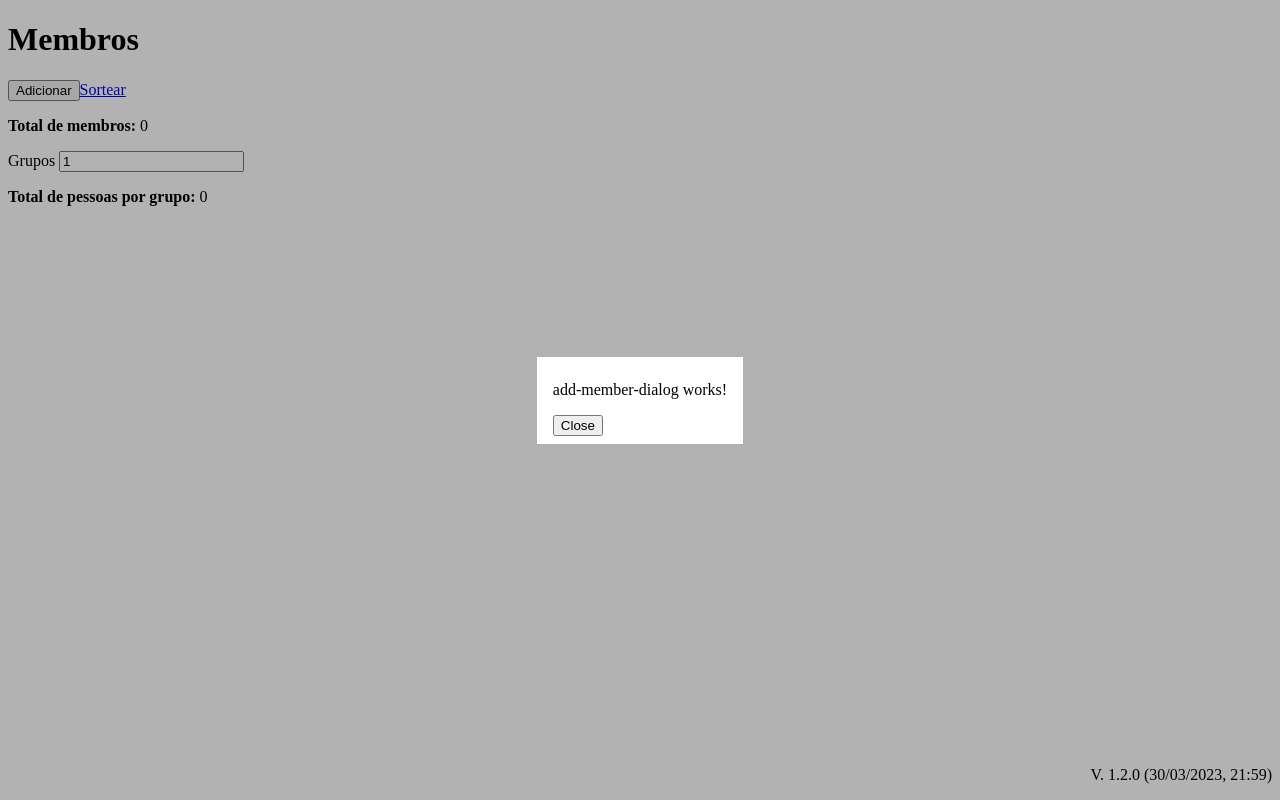
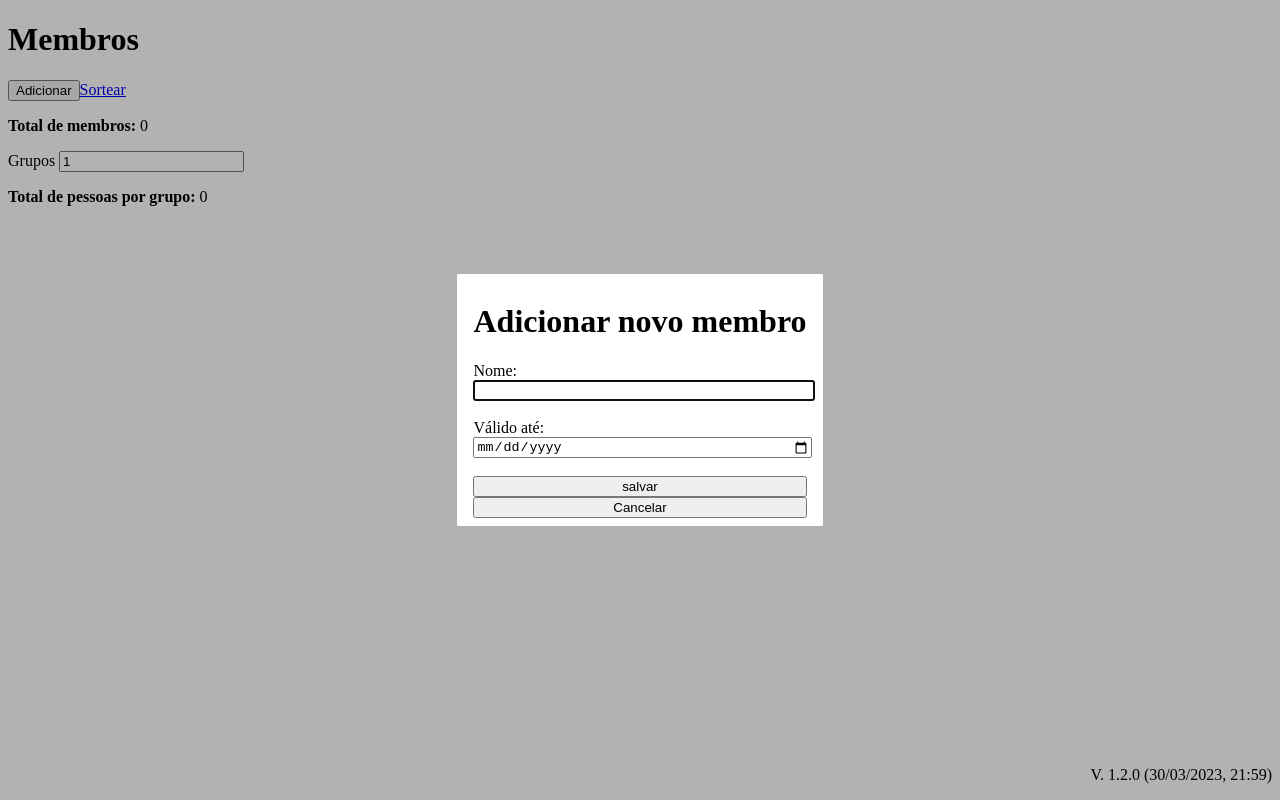
Before and after one commit to dfeprado/grouper, an Angular app: page /#/ in a window 1280 px wide. Both pictures are taken after a click on the button "Adicionar". Built offline with nearby package versions, Linux system fonts and the light colour scheme.

Commit message:
Implement the add member form into AddMemberDialog

```diff
--- a/src/app/page/list-page/add-member-dialog/add-member-dialog.component.html
+++ b/src/app/page/list-page/add-member-dialog/add-member-dialog.component.html
@@ -1,2 +1,13 @@
-<p>add-member-dialog works!</p>
-<button (click)="close()">Close</button>
+<h1>Adicionar novo membro</h1>
+<form [formGroup]="form" (ngSubmit)="submit()">
+    <label for="name">Nome: </label>
+    <input type="text" id="name" formControlName="name" required #nameInput>
+    <br/>
+    <br/>
+    <label for="expires">Válido até: </label>
+    <input type="date" id="expires" formControlName="expiresOn">
+    <br/>
+    <br/>
+    <input type="submit" value="salvar">
+    <input type="button" value="Cancelar" (click)="close()">
+</form>
--- a/src/app/page/list-page/add-member-dialog/add-member-dialog.component.scss
+++ b/src/app/page/list-page/add-member-dialog/add-member-dialog.component.scss
@@ -0,0 +1,3 @@
+input {
+    width: 100%;
+}
--- a/src/app/page/list-page/add-member-dialog/add-member-dialog.component.ts
+++ b/src/app/page/list-page/add-member-dialog/add-member-dialog.component.ts
@@ -1,4 +1,6 @@
-import { Component } from '@angular/core';
+import { AfterViewInit, Component, ElementRef, ViewChild } from '@angular/core';
+import { FormBuilder, Validators } from '@angular/forms';
+import { Member } from 'src/app/services/members/interfaces/member.interface';
 import { CloseFn, Dialog } from 'src/app/ui-modules/dialog/interfaces/dialog.interface';
 
 @Component({
@@ -6,7 +8,40 @@ import { CloseFn, Dialog } from 'src/app/ui-modules/dialog/interfaces/dialog.int
   templateUrl: './add-member-dialog.component.html',
   styleUrls: ['./add-member-dialog.component.scss']
 })
-export class AddMemberDialogComponent implements Dialog<undefined> {
+export class AddMemberDialogComponent implements Dialog<undefined>, AfterViewInit {
   data: undefined;
   close!: CloseFn;
+
+  @ViewChild('nameInput') private name!: ElementRef<HTMLInputElement>;
+
+  form = this.fb.group({
+    name: ['', Validators.required],
+    expiresOn: ['']
+  });
+
+  constructor(private fb: FormBuilder) {}
+
+  ngAfterViewInit(): void {
+    this.name.nativeElement.focus();
+  }
+
+  submit(): void {
+    const values = this.form.value;
+
+    if (!values.name)
+      return;
+
+    let expiresAt: Date | null = null;
+    if (values['expiresOn']) {
+      const parts = values['expiresOn'].split('-').map(p => Number(p));
+      expiresAt = new Date(parts[0], parts[1] - 1, parts[2]);
+    }
+
+    const member: Member = {
+      name: values['name'],
+      expiresAt: expiresAt?.getTime()
+    };
+
+    this.close(member);
+  }
 }
--- a/src/app/page/list-page/list-page.component.html
+++ b/src/app/page/list-page/list-page.component.html
@@ -2,7 +2,7 @@
 <button (click)="addMember()">Adicionar</button>
 <a routerLink="member-shuffle">Sortear</a>
 <p><strong>Total de membros:</strong> {{members.count}}</p>
-<label for="groups">Grupos</label>&nbsp;<input id="groups" type="number" min="1" [(ngModel)]="group.count">
+<label for="groups">Grupos</label>&nbsp;<input id="groups" type="number" min="1" (change)="updateGroups($event.target)" [value]="group.count">
 <p><strong>Total de pessoas por grupo:</strong> {{group.membersPerGroup}}</p>
 <ul>
     <li *ngFor="let member of members.listMemberNames; let i=index">
--- a/src/app/page/list-page/list-page.component.ts
+++ b/src/app/page/list-page/list-page.component.ts
@@ -1,5 +1,6 @@
-import { ChangeDetectionStrategy, Component } from '@angular/core';
+import { ChangeDetectionStrategy, ChangeDetectorRef, Component } from '@angular/core';
 import { GroupService } from 'src/app/services/group/group.service';
+import { Member } from 'src/app/services/members/interfaces/member.interface';
 import { MembersService } from 'src/app/services/members/members.service';
 import { DialogService } from 'src/app/ui-modules/dialog/dialog.service';
 import { AddMemberDialogComponent } from './add-member-dialog/add-member-dialog.component';
@@ -14,18 +15,21 @@ export class ListPageComponent {
   constructor(
     public members: MembersService,
     public group: GroupService,
-    private dialog: DialogService
+    private dialog: DialogService,
+    private cd: ChangeDetectorRef
   ) {}
 
   addMember(): void {
-    this.dialog.open<undefined>({
+    this.dialog.open<Member>({
       component: AddMemberDialogComponent,
-    });
-    // const member = prompt('Qual é o nome do membro?');
-    // if (!member)
-    //   return;
+      disableDispose: true
+    }).subscribe(m => {
+      if (!m)
+        return;
 
-    // this.members.push(member);
+      this.members.push(m);
+      this.cd.markForCheck();
+    })
   }
 
   remove(idx: number, member: string): void {
@@ -34,4 +38,15 @@ export class ListPageComponent {
 
     this.members.remove(idx);
   }
+
+  updateGroups(input: EventTarget | null): void {
+    if (!input)
+      return;
+
+    const value = Number((input as HTMLInputElement).value);
+    if (Number.isNaN(value))
+      return;
+
+    this.group.count = Number(value);
+  }
 }
--- a/src/app/page/list-page/list-page.module.ts
+++ b/src/app/page/list-page/list-page.module.ts
@@ -2,7 +2,7 @@ import { NgModule } from '@angular/core';
 import { CommonModule } from '@angular/common';
 import { ListPageRoutingModule } from './list-page-routing.module';
 import { ListPageComponent } from './list-page.component';
-import { FormsModule } from '@angular/forms';
+import { FormsModule, ReactiveFormsModule } from '@angular/forms';
 import { DialogModule } from 'src/app/ui-modules/dialog/dialog.module';
 import { AddMemberDialogComponent } from './add-member-dialog/add-member-dialog.component';
 
@@ -14,8 +14,8 @@ import { AddMemberDialogComponent } from './add-member-dialog/add-member-dialog.
   imports: [
     CommonModule,
     ListPageRoutingModule,
-    FormsModule,
-    DialogModule
+    ReactiveFormsModule,
+    DialogModule,
   ]
 })
 export class ListPageModule { }
--- a/src/app/services/members/interfaces/member.interface.ts
+++ b/src/app/services/members/interfaces/member.interface.ts
@@ -1,4 +1,4 @@
 export interface Member {
     name: string;
-    expiresAt?: Date;
+    expiresAt?: number;
 }
--- a/src/app/ui-modules/dialog/dialog.service.ts
+++ b/src/app/ui-modules/dialog/dialog.service.ts
@@ -15,8 +15,8 @@ export class DialogService {
 
   constructor() { }
 
-  open<T>(dialog: DialogOpen<T>): Observable<any> {
-    const subscriber = new Subject<any>();
+  open<T>(dialog: DialogOpen<T>): Observable<T> {
+    const subscriber = new Subject<T>();
 
     this.showComponent$.next({dialog, subscriber});
 
```
